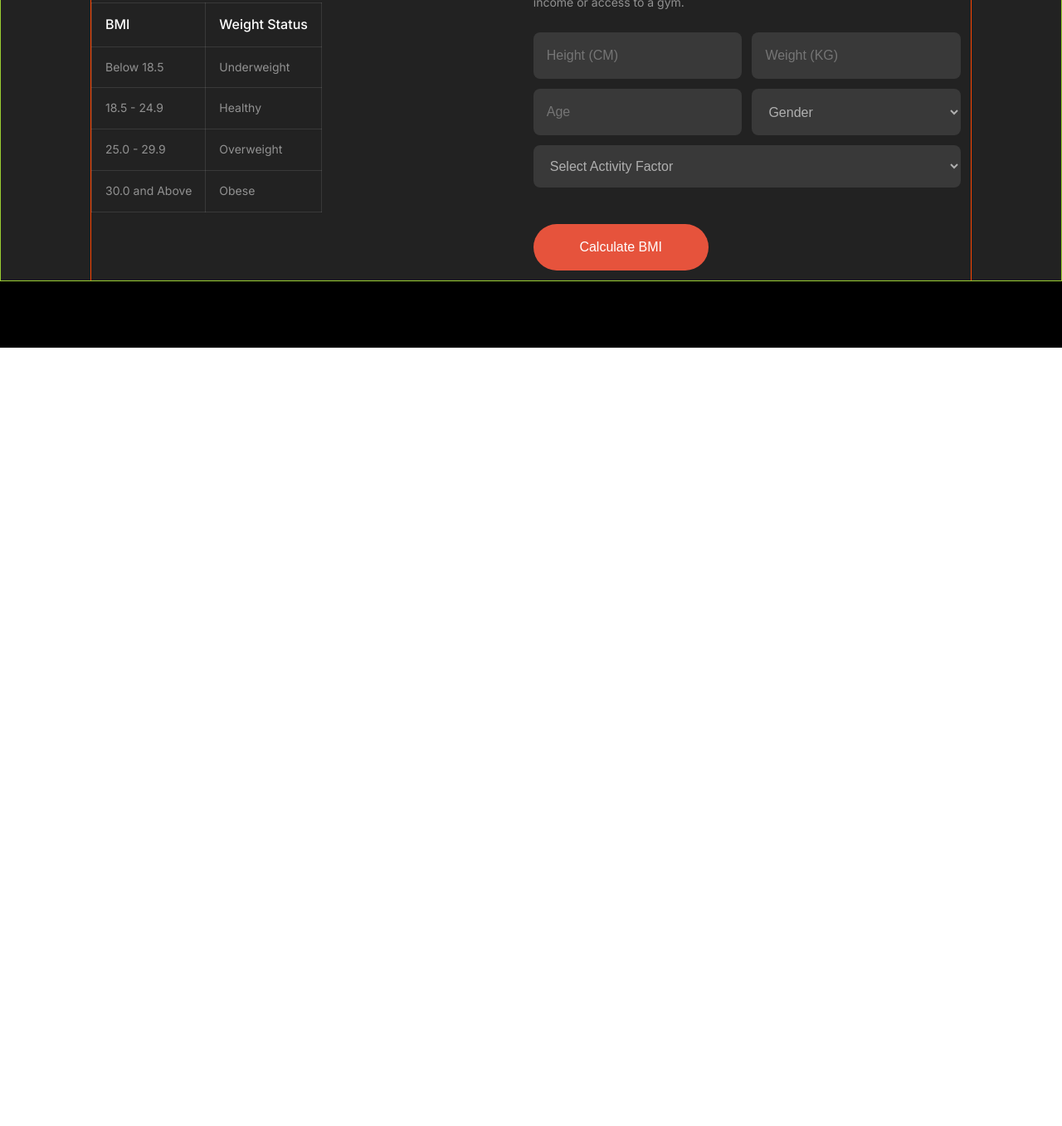
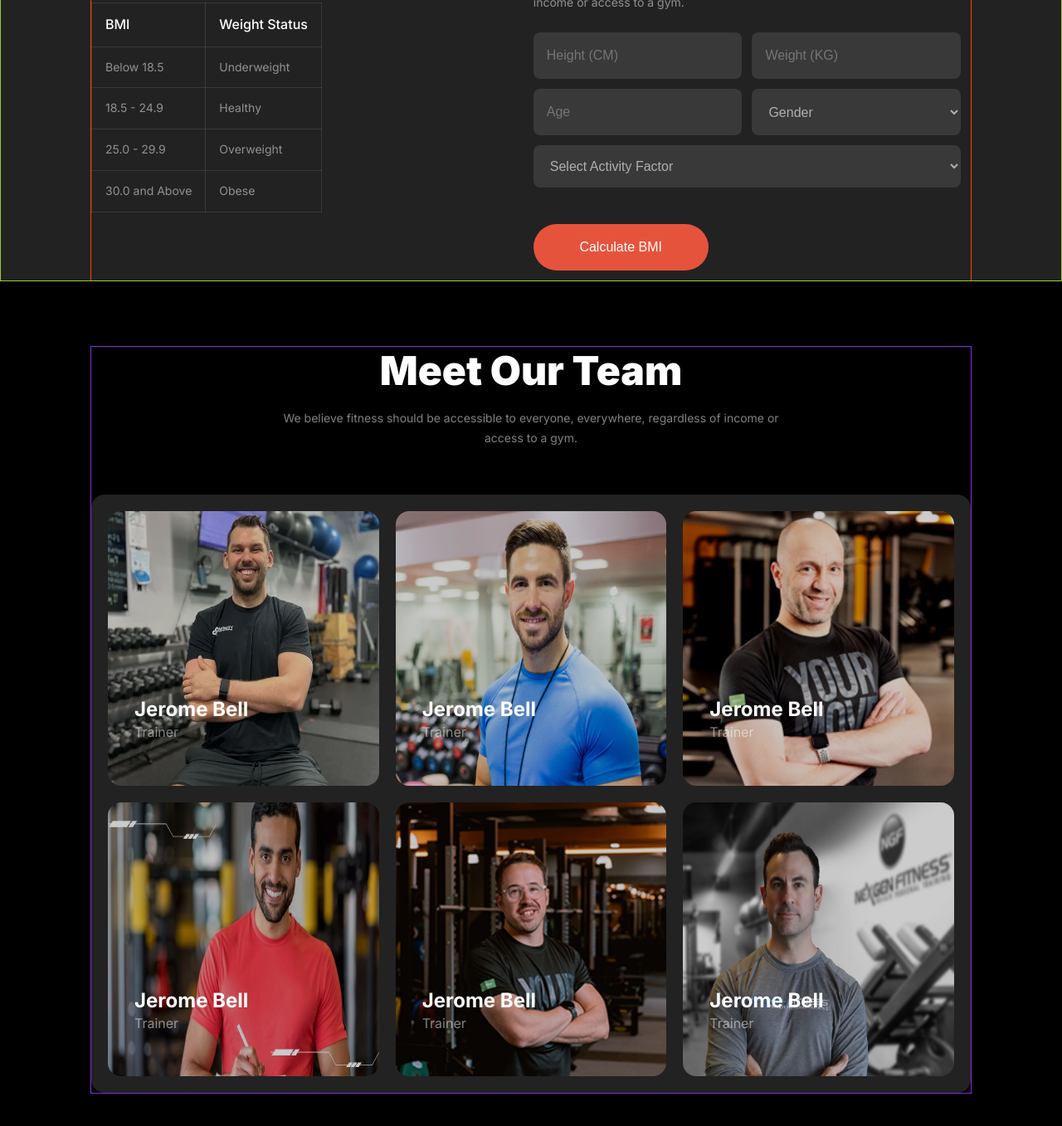
Before and after one commit to bdahsan1999wd/fitness-landing-page, a plain HTML site: page index.html in a window 1280 px wide. Shown: the part 2914-4271 px from the top of the page at 83% size. Before the commit the page ends 3333 px from the top, so only its background shows below. Drawn offline with Linux system fonts and the light colour scheme; a web font is replaced by a local one.

Commit message:
meet our team section added

```diff
--- a/index.html
+++ b/index.html
@@ -272,6 +272,49 @@
 
         </section>
 
+        <!---------- Meet Our Team Section Added ---------->
+        <section class="meet-our-team-section">
+            <h2 class="section-title text-center">Meet Our Team</h2>
+            <p class="section-description text-center">We believe fitness should be accessible to everyone, everywhere,
+                regardless of income or <br> access to a gym.</p>
+
+            <div class="team-container">
+
+                <div class="team-member">
+                    <img src="./assets/images/trainer-1.png" alt="trainer-1">
+                    <h4 class="trainer-name">Jerome Bell</h4>
+                    <p class="trainer">Trainer</p>
+                </div>
+                <div class="team-member">
+                    <img src="./assets/images/trainer-2.png" alt="trainer-2">
+                    <h4 class="trainer-name">Jerome Bell</h4>
+                    <p class="trainer">Trainer</p>
+                </div>
+                <div class="team-member">
+                    <img src="./assets/images/trainer-3.png" alt="trainer-3">
+                    <h4 class="trainer-name">Jerome Bell</h4>
+                    <p class="trainer">Trainer</p>
+                </div>
+                <div class="team-member">
+                    <img src="./assets/images/trainer-4.png" alt="trainer-4">
+                    <h4 class="trainer-name">Jerome Bell</h4>
+                    <p class="trainer">Trainer</p>
+                </div>
+                <div class="team-member">
+                    <img src="./assets/images/trainer-5.png" alt="trainer-5">
+                    <h4 class="trainer-name">Jerome Bell</h4>
+                    <p class="trainer">Trainer</p>
+                </div>
+                <div class="team-member">
+                    <img src="./assets/images/trainer-6.png" alt="trainer-6">
+                    <h4 class="trainer-name">Jerome Bell</h4>
+                    <p class="trainer">Trainer</p>
+                </div>
+
+            </div>
+
+        </section>
+
     </main>
 
 </body>
--- a/styles/mobile.css
+++ b/styles/mobile.css
@@ -116,4 +116,12 @@
   .form-row.single-column input {
     margin-bottom: 2.5rem;
   }
+
+  /* ----------Meet Our Team Section Mobile/Small Device Responsive Added---------- */
+  .meet-our-team-section {
+    margin: 0 1.5rem;
+  }
+  .team-container {
+    grid-template-columns: repeat(1, 1fr);
+  }
 }
--- a/styles/style.css
+++ b/styles/style.css
@@ -581,3 +581,45 @@ th {
   cursor: pointer;
   margin-top: 2rem;
 }
+
+/* ----------Meet Our Team Section Styles Added---------- */
+.meet-our-team-section {
+  max-width: 1060px;
+  outline: 1px solid blueviolet;
+  margin: 0 auto;
+}
+
+.team-container {
+  background-color: rgb(34, 34, 34);
+  border-radius: 1rem;
+  margin-top: 3.5rem;
+  margin-bottom: 5rem;
+  display: grid;
+  grid-template-columns: repeat(3, 1fr);
+  gap: 1.25rem;
+  padding: 1.25rem;
+}
+.team-member {
+  position: relative;
+}
+
+.team-member img {
+  width: 100%;
+  height: 100%;
+  border-radius: 1rem;
+  filter: brightness(80%);
+}
+.trainer-name {
+  color: rgb(255, 255, 255);
+  font-size: 1.5rem;
+  position: absolute;
+  top: 14rem;
+  left: 2rem;
+}
+.trainer {
+  color: rgba(255, 255, 255, 0.5);
+  font-size: 1rem;
+  position: absolute;
+  top: 16rem;
+  left: 2rem;
+}
--- a/styles/tablet.css
+++ b/styles/tablet.css
@@ -89,4 +89,12 @@
   .form-container {
     width: 100%;
   }
+
+  /* ----------Meet Our Team Section Tablet/Medium Device Responsive Added---------- */
+  .meet-our-team-section {
+    margin: 0 4.5rem;
+  }
+  .team-container {
+    grid-template-columns: repeat(2, 1fr);
+  }
 }
```
